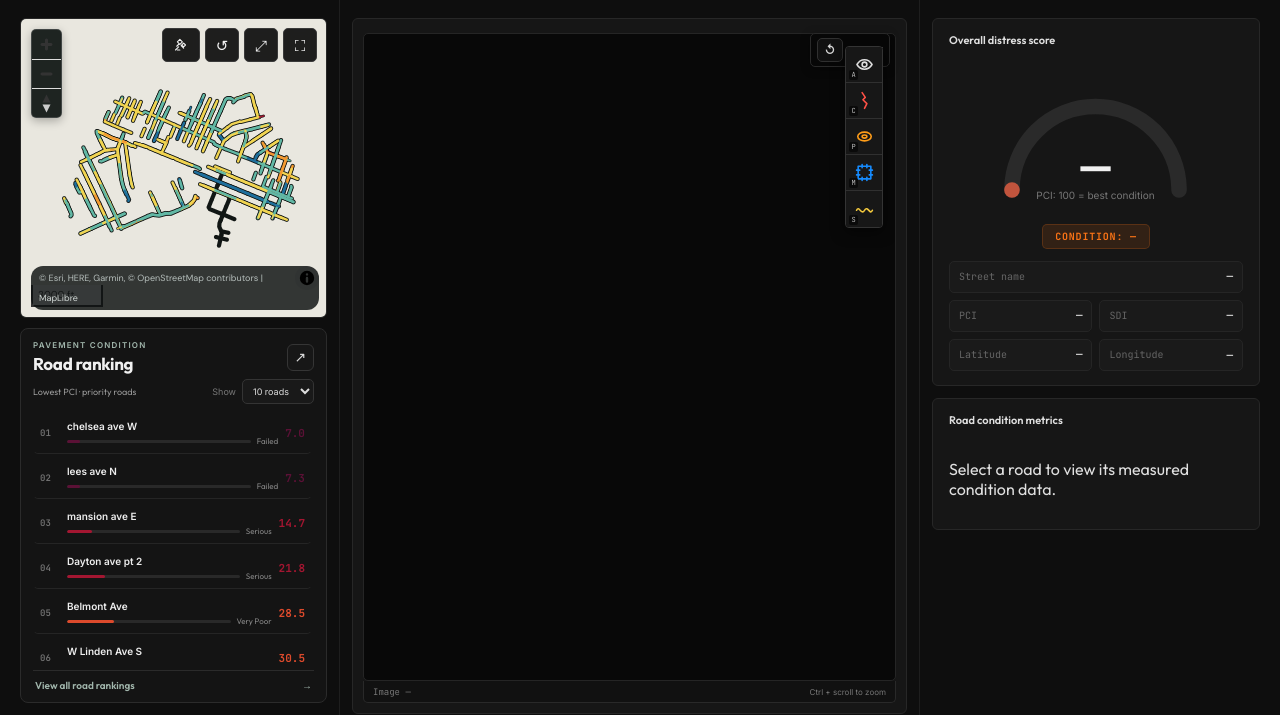
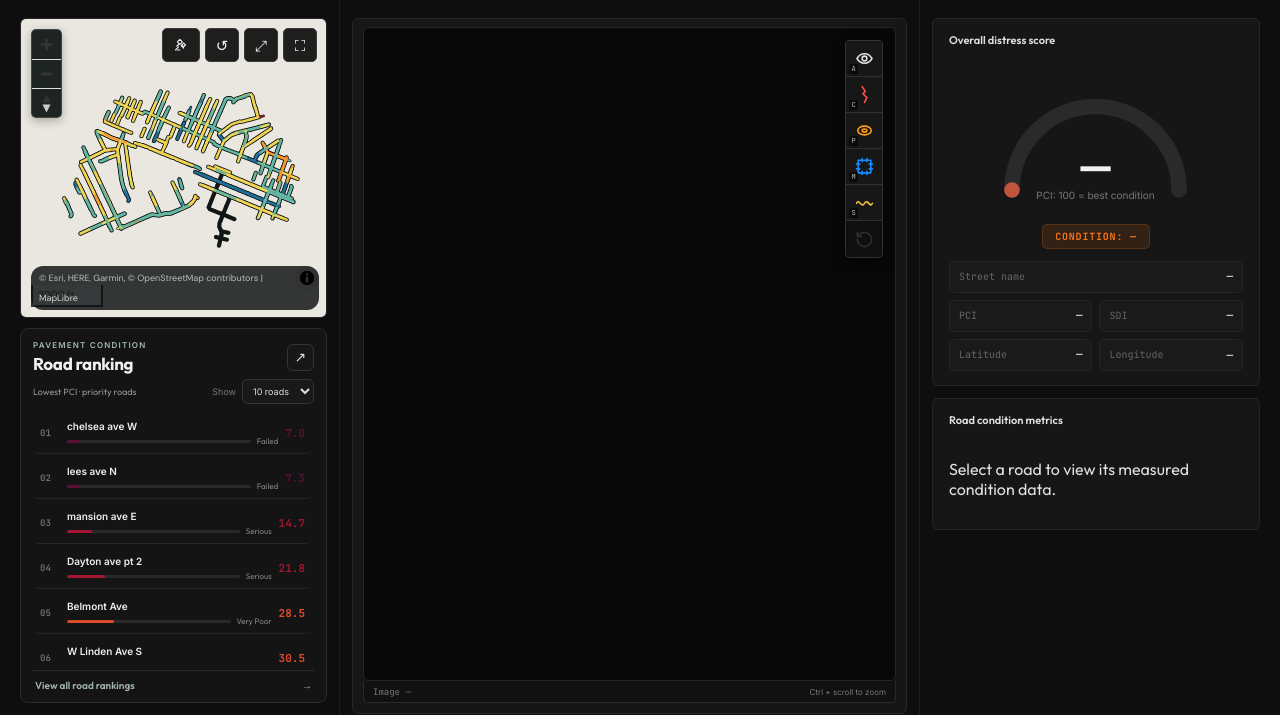
Before and after one commit to CritGod-XD/street1, a Flask app: page /dashboard in a window 1280 px wide. Shown: the part 68-783 px from the top of the page. Run offline with Flask 3, Linux system fonts and the light colour scheme; the visitor is signed in with stand-in values (Sample User, id 1).

Commit message:
Move reset zoom control into annotation toolbar

```diff
--- a/templates/index.html
+++ b/templates/index.html
@@ -313,7 +313,7 @@
         .streetlens-annotation-controls{display:none!important}
         .streetlens-annotation-state{display:none!important}
         /* Sticky toolbar stays pinned to the viewer while its image strip scrolls. */
-         .streetlens-annotation-float{position:sticky;top:12px;right:12px;left:auto;margin:12px 12px -182px auto;z-index:40;display:flex;flex-direction:column;width:38px;background:rgba(17,17,17,.96);border:1px solid #343434;border-radius:4px;box-shadow:0 4px 14px #0008;overflow:hidden;backdrop-filter:blur(8px);pointer-events:auto}
+         .streetlens-annotation-float{position:sticky;top:12px;right:12px;left:auto;margin:12px 12px -218px auto;z-index:40;display:flex;flex-direction:column;width:38px;background:rgba(17,17,17,.96);border:1px solid #343434;border-radius:4px;box-shadow:0 4px 14px #0008;overflow:hidden;backdrop-filter:blur(8px);pointer-events:auto}
         .streetlens-annotation-tool{position:relative;width:36px;height:36px;display:flex;align-items:center;justify-content:center;padding:0;border:0;border-bottom:1px solid #303030;background:#171717;color:#ddd;cursor:pointer;transition:background .15s,color .15s}
         .streetlens-annotation-tool:last-child{border-bottom:0}
         .streetlens-annotation-tool:hover{background:#292929}
@@ -580,10 +580,6 @@
 </section>
 </aside>
 <section class="streetlens-ml-column"><section class="ml-card streetlens-ml-card">
-<div class="streetlens-road-toolbar" aria-label="Road image zoom">
-  <button id="streetLensRoadZoomReset" type="button" title="Reset zoom to original view" aria-label="Reset zoom">↺ <span>Reset zoom</span></button>
-  <span id="streetLensRoadZoomLabel" class="streetlens-road-zoom-label">100%</span>
-</div>
 <div class="streetlens-road-scroll" id="streetLensRoadScroll" aria-label="Scrollable road inspection view">
 <div class="streetlens-annotation-float" id="streetLensAnnotationToolbar" role="toolbar" aria-label="Annotation visibility">
   <button type="button" class="streetlens-annotation-tool is-active" data-annotation-all aria-label="Show all annotations" aria-pressed="true" title="Show all (A)">
@@ -600,6 +596,9 @@
   </button>
   <button type="button" class="streetlens-annotation-tool is-active sealant" data-annotation-toggle="S" aria-label="Toggle sealant" aria-pressed="true" title="Sealant (S)">
     <svg viewBox="0 0 24 24" aria-hidden="true"><path d="M2 13c3-7 6 7 10 0s7 7 10 0"/></svg><kbd>S</kbd>
+  </button>
+  <button type="button" class="streetlens-annotation-tool zoom-reset" id="streetLensRoadZoomReset" aria-label="Reset road image zoom" title="Reset zoom to original 100% view">
+    <svg viewBox="0 0 24 24" aria-hidden="true"><path d="M3 12a9 9 0 1 0 2.64-6.36L3 8"/><path d="M3 3v5h5"/></svg>
   </button>
 </div>
 
```
